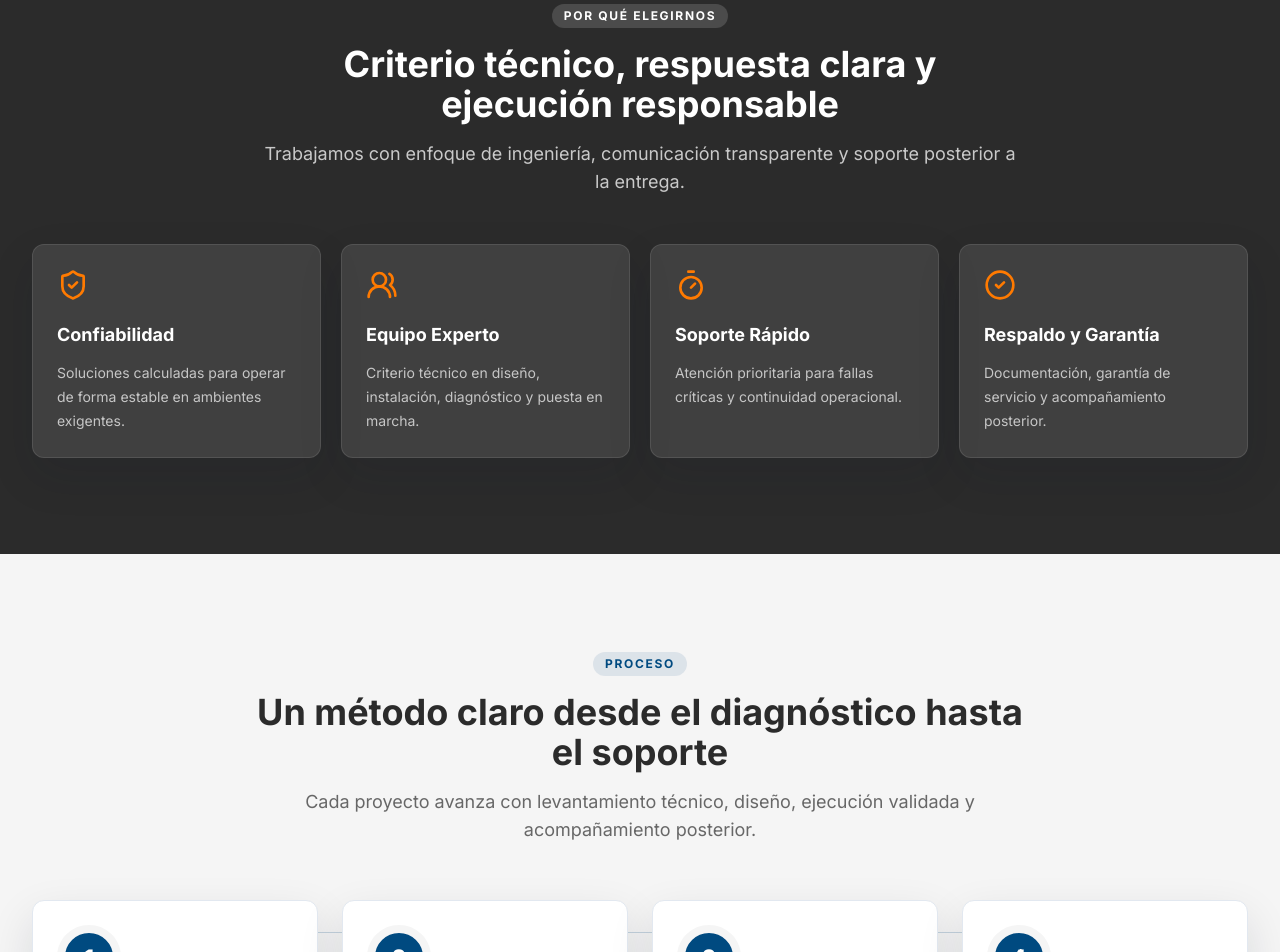
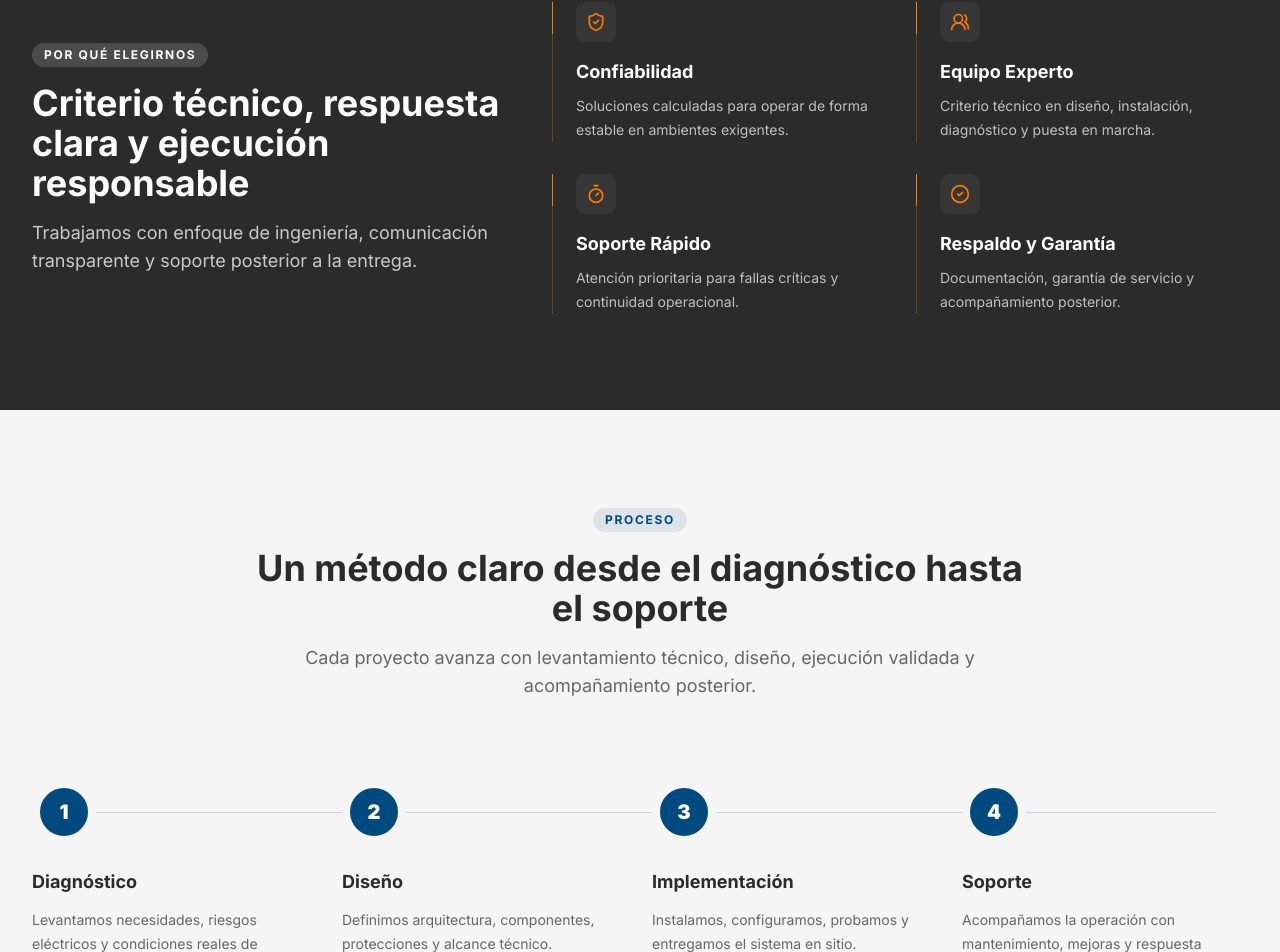
Before and after one commit to itsGabo22/ElectroTechCol, a Next.js app: page / in a window 1280 px wide. Shown: the part 2110-3062 px from the top of the page. Built offline with nearby package versions, Linux system fonts and the light colour scheme.

Commit message:
design: remove card styling from WhyUs and Process sections to create visual variety

```diff
--- a/components/sections/Process/Process.tsx
+++ b/components/sections/Process/Process.tsx
@@ -11,10 +11,10 @@ export function Process() {
         <MotionReveal>
           <SectionHeading {...sectionHeadings.process} />
         </MotionReveal>
-        <MotionReveal stagger className="relative mt-14 grid gap-6 lg:grid-cols-4">
-          <div className="absolute left-0 right-0 top-8 hidden h-px bg-industrial-blue/20 lg:block" />
+        <MotionReveal stagger className="relative mt-14 grid gap-10 lg:grid-cols-4 lg:gap-6">
+          <div className="absolute left-8 right-8 top-14 hidden h-px bg-industrial-blue/20 lg:block" />
           {processSteps.map((step, index) => (
-            <MotionItem key={step.title} variants={fadeInUp} className="relative rounded-xl border border-slate-200 bg-white p-6 shadow-soft">
+            <MotionItem key={step.title} variants={fadeInUp} className="relative pt-6">
               <div className="flex h-16 w-16 items-center justify-center rounded-full border-8 border-technical-white bg-industrial-blue text-xl font-black text-white">
                 {index + 1}
               </div>
--- a/components/sections/WhyUs/WhyUs.tsx
+++ b/components/sections/WhyUs/WhyUs.tsx
@@ -1,4 +1,4 @@
-import { Card } from "@/components/ui/Card";
+
 import { Container } from "@/components/ui/Container";
 import { Icon } from "@/components/ui/Icon";
 import { MotionItem, MotionReveal } from "@/components/ui/Motion";
@@ -10,20 +10,34 @@ export function WhyUs() {
   return (
     <section className="bg-anthracite py-20 sm:py-24">
       <Container>
+        <div className="grid gap-12 lg:grid-cols-12 lg:gap-8 items-center">
+          {/* Left Column: Heading */}
+          <div className="lg:col-span-5">
             <MotionReveal>
-          <SectionHeading {...sectionHeadings.whyUs} inverse />
+              <SectionHeading {...sectionHeadings.whyUs} align="left" inverse />
             </MotionReveal>
-        <MotionReveal stagger className="mt-12 grid gap-5 sm:grid-cols-2 lg:grid-cols-4">
+          </div>
+
+          {/* Right Column: Features without Cards */}
+          <div className="lg:col-span-7">
+            <MotionReveal stagger className="grid gap-8 sm:grid-cols-2">
               {valueProps.map((prop) => (
-            <MotionItem key={prop.title} variants={fadeInUp}>
-              <Card className="h-full border-white/10 bg-white/10 text-white shadow-none">
-                <Icon name={prop.icon} className="h-8 w-8 text-electric-orange" />
-                <h3 className="mt-5 text-lg font-bold">{prop.title}</h3>
-                <p className="mt-3 text-sm leading-6 text-white/70">{prop.description}</p>
-              </Card>
+                <MotionItem key={prop.title} variants={fadeInUp} className="relative pl-6">
+                  {/* Architectural left border */}
+                  <div className="absolute bottom-0 left-0 top-0 w-px bg-electric-orange/30">
+                    <div className="absolute left-0 top-0 h-8 w-px bg-electric-orange" />
+                  </div>
+
+                  <div className="inline-flex h-10 w-10 items-center justify-center rounded-lg bg-white/5 text-electric-orange">
+                    <Icon name={prop.icon} className="h-5 w-5" />
+                  </div>
+                  <h3 className="mt-4 text-lg font-bold text-white">{prop.title}</h3>
+                  <p className="mt-2 text-sm leading-6 text-white/70">{prop.description}</p>
                 </MotionItem>
               ))}
             </MotionReveal>
+          </div>
+        </div>
       </Container>
     </section>
   );
```
Lines whose indentation alone changed are shown as unchanged.
